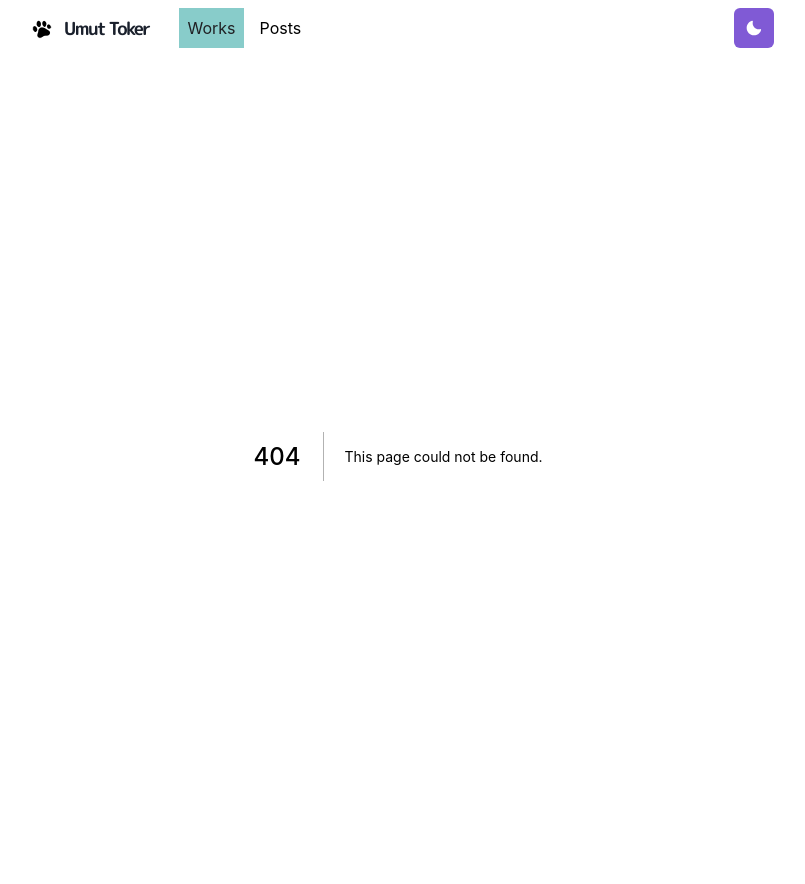
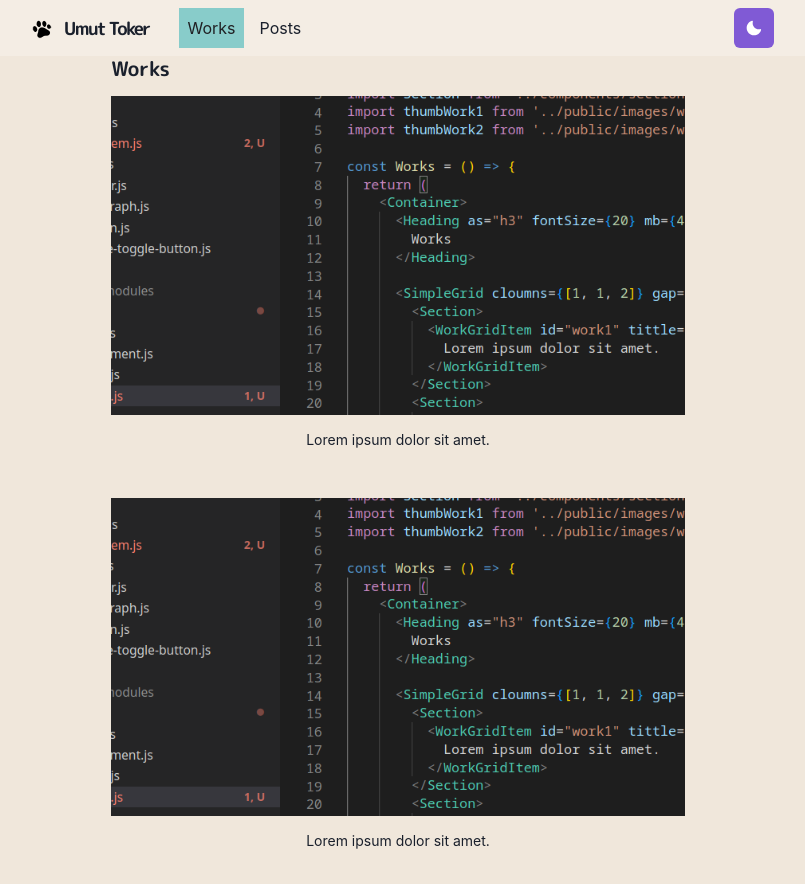
Before and after one commit to utoker/utoker-homepage, a Next.js app: page /works in a window 1280 px wide. Before the commit this address had no page. Shown: the top 884 px of the page, without its empty margins (242-1047 px from the left). Built offline with nearby package versions, Linux system fonts and the light colour scheme.

Commit message:
add page transitions with framer motion

```diff
--- /dev/null
+++ b/components/grid-item.js
@@ -0,0 +1,51 @@
+import NextLink from 'next/link'
+import Image from 'next/image'
+import { Box, LinkBox, LinkOverlay, Text } from '@chakra-ui/react'
+import { Global } from '@emotion/react'
+
+export const GridItem = ({ children, href, title, thumbnail }) => (
+  <Box w="100%" align="center">
+    <LinkBox cursor="pointer">
+      <Image
+        src={thumbnail}
+        alt={title}
+        className="grid-item-thumbnail"
+        placeholder="blur"
+        loading="lazy"
+      />
+      <LinkOverlay href={href} target="_blank">
+        <Text my={2}>{title}</Text>
+      </LinkOverlay>
+      <Text fontSize={14}>{children}</Text>
+    </LinkBox>
+  </Box>
+)
+
+export const WorkGridItem = ({ children, id, title, thumbnail }) => (
+  <Box w="100%" align="center">
+    <NextLink href={`/works/${id}`}>
+      <LinkBox cursor="pointer">
+        <Image
+          src={thumbnail}
+          alt={title}
+          className="grid-item-thumbnail"
+          placeholder="blur"
+        />
+        <LinkOverlay href={`/works/${id}`}>
+          <Text mt={2} fontSize={20}>
+            {title}
+          </Text>
+        </LinkOverlay>
+        <Text fontSize={14}>{children}</Text>
+      </LinkBox>
+    </NextLink>
+  </Box>
+)
+
+export const GridItemStyle = () => (
+  <Global
+    styles={`.grid-item=-thumbnail {
+        border-radius:12px;
+    } `}
+  />
+)
--- /dev/null
+++ b/components/layouts/article.js
@@ -0,0 +1,32 @@
+import { motion } from 'framer-motion'
+import Head from 'next/head'
+import { GridItemStyle } from '../grid-item'
+
+const variants = {
+  hidden: { opacity: 0, x: 0, y: 20 },
+  enter: { opacity: 1, x: 0, y: 0 },
+  exit: { opacity: 1, x: 0, y: 20 }
+}
+
+const Layout = ({ children, title }) => (
+  <motion.article
+    initial="hidden"
+    animate="enter"
+    exit="exit"
+    variants={variants}
+    transition={{ duration: 0.4, type: 'easeInOut' }}
+    style={{ position: 'relative' }}
+  >
+    <>
+      {title && (
+        <Head>
+          <title>{title} - Umut Toker</title>
+        </Head>
+      )}
+      {children}
+      <GridItemStyle />
+    </>
+  </motion.article>
+)
+
+export default Layout
--- a/pages/_app.js
+++ b/pages/_app.js
@@ -2,13 +2,16 @@
 import Layout from '../components/layouts/main'
 import Fonts from '../components/fonts'
 import theme from '../lib/theme'
+import { AnimatePresence } from 'framer-motion'
 
 const Website = ({ Component, pageProps, router }) => {
   return (
     <ChakraProvider theme={theme}>
       <Fonts />
       <Layout router={router}>
-        <Component {...pageProps} key={router.route} />
+        <AnimatePresence exitBeforeEnter initial={true}>
+          <Component {...pageProps} key={router.route} />
+        </AnimatePresence>
       </Layout>
     </ChakraProvider>
   )
--- /dev/null
+++ b/pages/works.js
@@ -0,0 +1,33 @@
+import { Container, Heading, SimpleGrid } from '@chakra-ui/react'
+import { WorkGridItem } from '../components/grid-item'
+import Layout from '../components/layouts/article'
+import Section from '../components/section'
+import thumbWork1 from '../public/images/works/work1.png'
+import thumbWork2 from '../public/images/works/work2.png'
+
+const Works = () => {
+  return (
+    <Layout>
+      <Container>
+        <Heading as="h3" fontSize={20} mb={4}>
+          Works
+        </Heading>
+
+        <SimpleGrid cloumns={[1, 1, 2]} gap={6}>
+          <Section>
+            <WorkGridItem id="work1" tittle="work1" thumbnail={thumbWork1}>
+              Lorem ipsum dolor sit amet.
+            </WorkGridItem>
+          </Section>
+          <Section>
+            <WorkGridItem id="work2" tittle="work2" thumbnail={thumbWork2}>
+              Lorem ipsum dolor sit amet.
+            </WorkGridItem>
+          </Section>
+        </SimpleGrid>
+      </Container>
+    </Layout>
+  )
+}
+
+export default Works
```
Also changed, not shown: pages/index.js (+6 -3 lines), public/images/works/work1.png (added), public/images/works/work2.png (added).
